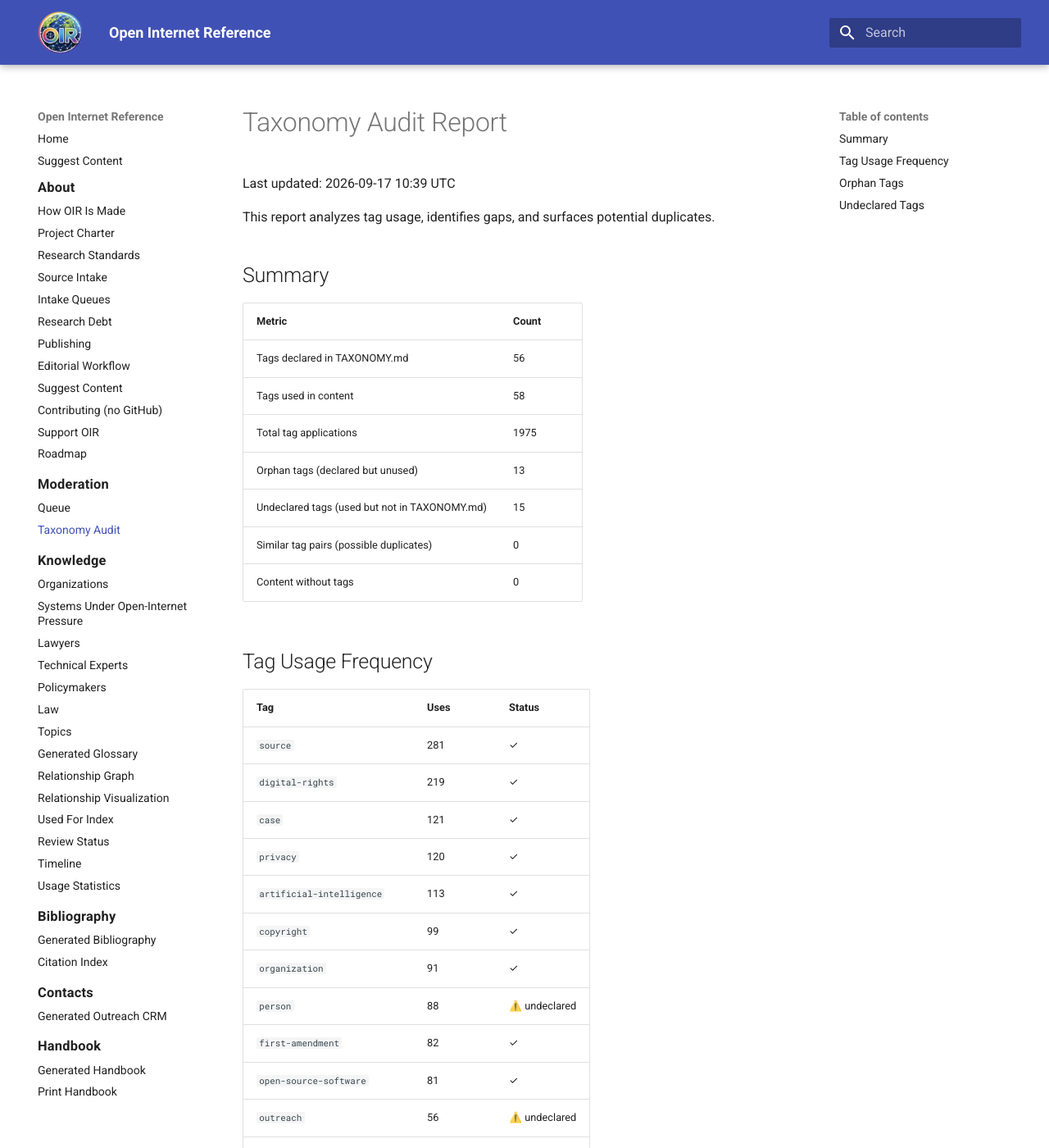
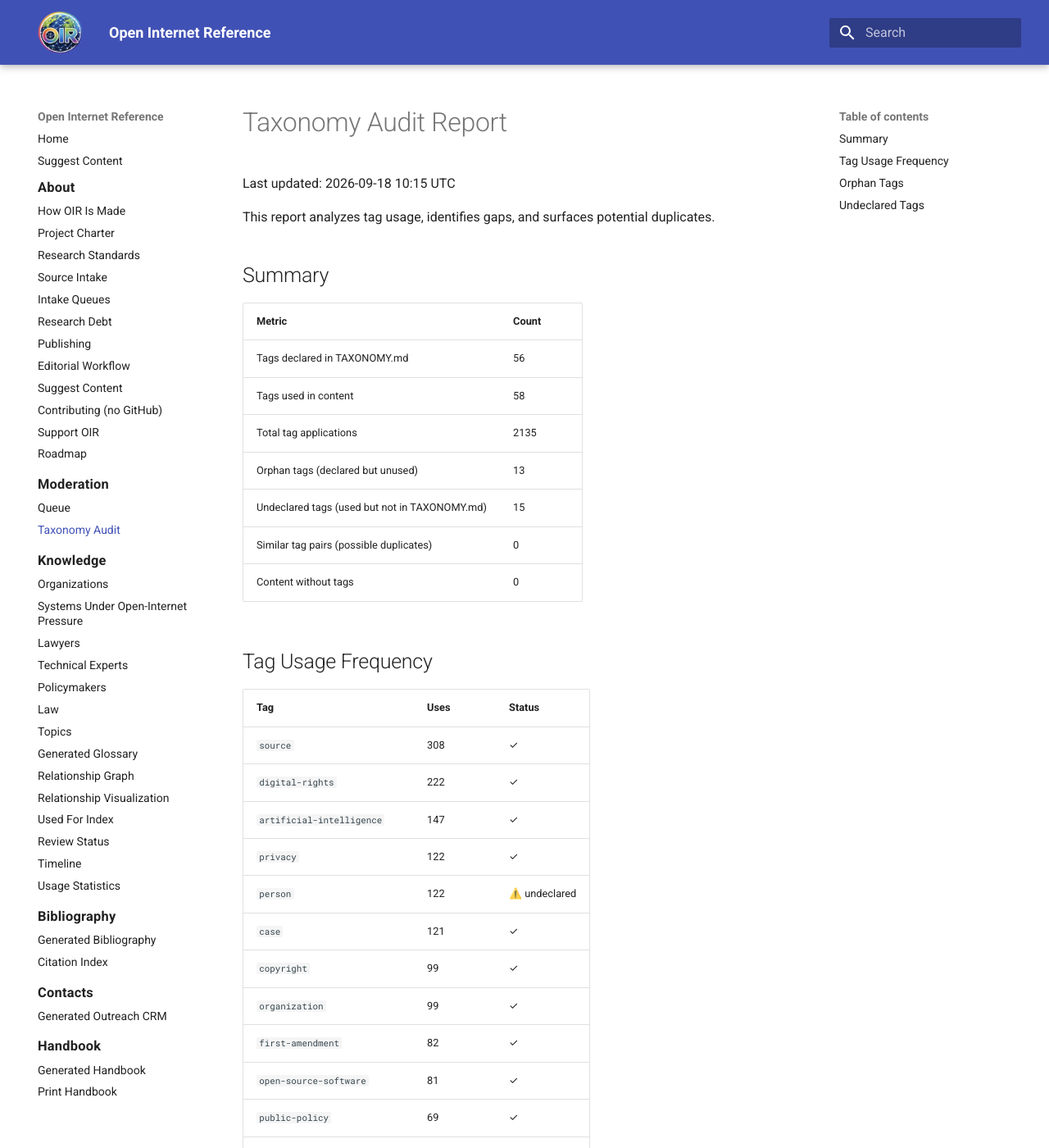
Before and after one commit to itsmeront/open-internet-reference, an MkDocs documentation site: the page built from website/generated/taxonomy-audit.md, in a window 1280 px wide and 1400 px high. Shown: the whole window at 82% size. Built offline with MkDocs 1.6.1 and Material for MkDocs 9.7.7, drawn with Linux system fonts in a browser that asks for light colours; some of the changed text lies outside the part shown.

Commit message:
chore: update moderation and taxonomy reports [automated]

```diff
--- a/website/generated/taxonomy-audit.md
+++ b/website/generated/taxonomy-audit.md
@@ -1,6 +1,6 @@
 # Taxonomy Audit Report
 
-Last updated: 2026-09-17 10:39 UTC
+Last updated: 2026-09-18 10:15 UTC
 
 This report analyzes tag usage, identifies gaps, and surfaces potential duplicates.
 
@@ -10,7 +10,7 @@ This report analyzes tag usage, identifies gaps, and surfaces potential duplicat
 |--------|-------|
 | Tags declared in TAXONOMY.md | 56 |
 | Tags used in content | 58 |
-| Total tag applications | 1975 |
+| Total tag applications | 2135 |
 | Orphan tags (declared but unused) | 13 |
 | Undeclared tags (used but not in TAXONOMY.md) | 15 |
 | Similar tag pairs (possible duplicates) | 0 |
@@ -20,34 +20,34 @@ This report analyzes tag usage, identifies gaps, and surfaces potential duplicat
 
 | Tag | Uses | Status |
 |-----|------|--------|
-| `source` | 281 | ✓ |
-| `digital-rights` | 219 | ✓ |
+| `source` | 308 | ✓ |
+| `digital-rights` | 222 | ✓ |
+| `artificial-intelligence` | 147 | ✓ |
+| `privacy` | 122 | ✓ |
+| `person` | 122 | ⚠️ undeclared |
 | `case` | 121 | ✓ |
-| `privacy` | 120 | ✓ |
-| `artificial-intelligence` | 113 | ✓ |
 | `copyright` | 99 | ✓ |
-| `organization` | 91 | ✓ |
-| `person` | 88 | ⚠️ undeclared |
+| `organization` | 99 | ✓ |
 | `first-amendment` | 82 | ✓ |
 | `open-source-software` | 81 | ✓ |
+| `public-policy` | 69 | ✓ |
 | `outreach` | 56 | ⚠️ undeclared |
 | `internet-governance` | 51 | ✓ |
 | `attorney` | 41 | ✓ |
-| `computer-crime` | 33 | ✓ |
+| `computer-crime` | 36 | ✓ |
 | `cryptography` | 33 | ✓ |
 | `surveillance` | 32 | ✓ |
 | `case-studies` | 29 | ✓ |
 | `intermediary-liability` | 27 | ✓ |
 | `censorship-resistance` | 26 | ✓ |
 | `fourth-amendment` | 25 | ✓ |
-| `public-policy` | 25 | ✓ |
 | `internet-architecture` | 22 | ✓ |
 | `speech-and-code` | 21 | ✓ |
+| `historical-event` | 20 | ✓ |
 | `sanctions` | 19 | ✓ |
 | `civil-society` | 19 | ✓ |
+| `statute` | 18 | ✓ |
 | `peer-to-peer-networking` | 17 | ✓ |
-| `historical-event` | 17 | ✓ |
-| `statute` | 16 | ✓ |
 | `secure-messaging` | 15 | ✓ |
 | `open-source-risk` | 14 | ✓ |
 | `age-verification` | 14 | ✓ |
```
Also changed, not shown: other parts of website/generated/taxonomy-audit.md (+1 -1 lines), website/generated/moderation.md (+4 -4 lines), 2 other files.
